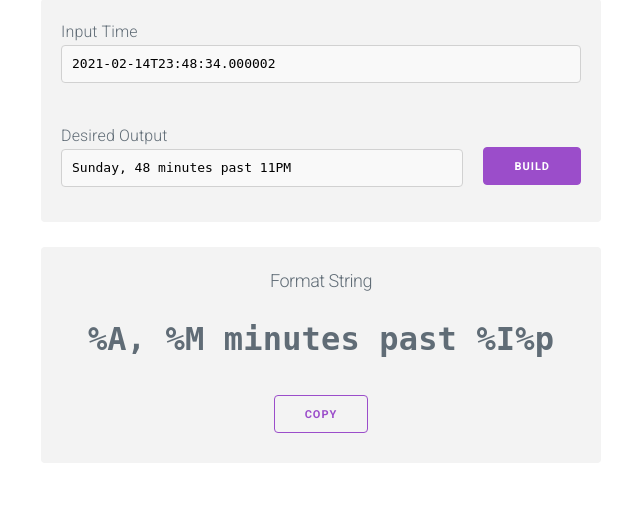
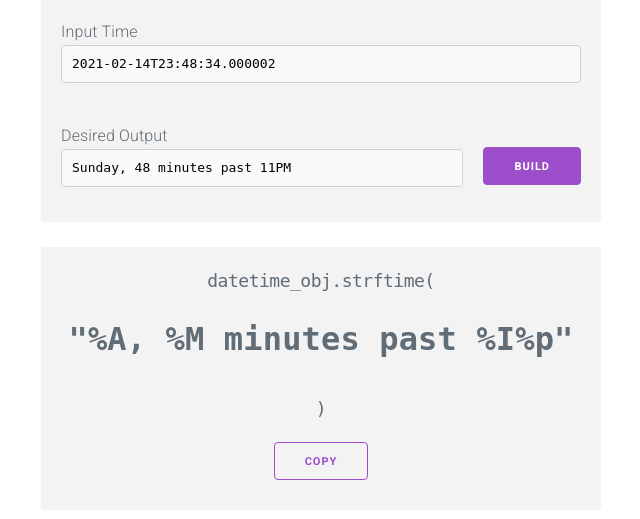
Before and after one commit to ChrisjanWust/datedeformat, a Flask app: page / in a window 1280 px wide. Shown: the part 139-658 px from the top of the page, without its empty margins (319-959 px from the left). Run offline with Flask 2, Linux system fonts and the light colour scheme; some libraries are stand-ins or nearby versions.

Commit message:
Show the result in python strftime function

```diff
--- a/timedeformat/templates/home.html
+++ b/timedeformat/templates/home.html
@@ -39,10 +39,11 @@
 
         <div class="text-center box">
             <div class="text-center">
-                <h5>Format String</h5>
+                <h5 class="monospace">datetime_obj.strftime(</h5>
                 <div class="format-result monospace">
-                    {{ format_result }}
+                    "{{ format_result }}"
                 </div>
+                <h5 class="monospace">)</h5>
                 <button class="copy-btn button-outline">
                     Copy
                 </button>
```
